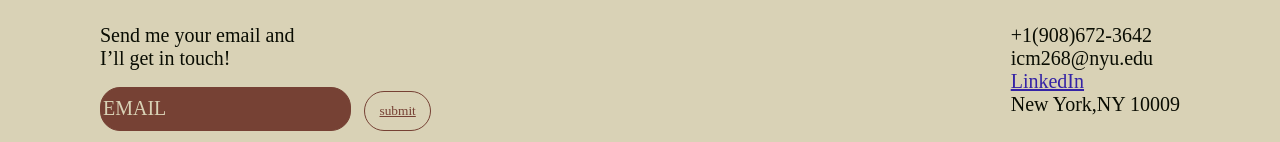
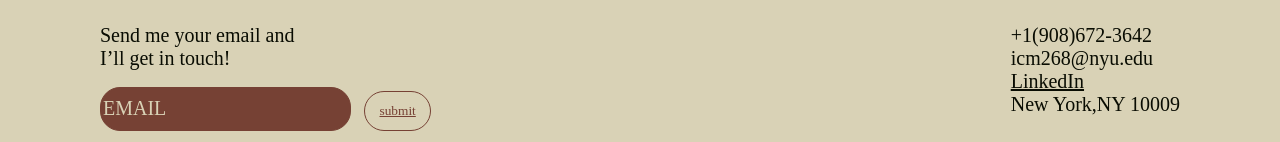
Before and after one commit to isabellaMas/masieroPortfolio, a React (Create React App) app in the folder front-end/: page / in a window 1280 px wide. Shown: the part 3312-3454 px from the top of the page. Built offline with nearby package versions, Linux system fonts and the light colour scheme.

Commit message:
style changes

```diff
--- a/front-end/src/Components/Footer.js
+++ b/front-end/src/Components/Footer.js
@@ -18,7 +18,7 @@ const Footer = () => {
 
   const handleSubmit = (e) => {
     e.preventDefault();
-    fetch("${domain}/graphic/submit-form", {
+    fetch(domain+'/graphic/submit-form', {
       method: "POST",
       headers: {
         "Content-Type": "application/json",
@@ -32,7 +32,7 @@ const Footer = () => {
       .catch((error) => {
         console.error("Error:", error);
       });
-    fetch("${domain}/submit-form", {
+    fetch(domain+'/submit-form', {
       method: "POST",
       headers: {
         "Content-Type": "application/json",
@@ -46,7 +46,7 @@ const Footer = () => {
       .catch((error) => {
         console.error("Error:", error);
       });
-    fetch("${domain}/resume/submit-form", {
+    fetch(domain+'/resume/submit-form', {
       method: "POST",
       headers: {
         "Content-Type": "application/json",
@@ -60,7 +60,7 @@ const Footer = () => {
       .catch((error) => {
         console.error("Error:", error);
       });
-    fetch("${domain}/projects/submit-form", {
+    fetch(domain+'/projects/submit-form', {
       method: "POST",
       headers: {
         "Content-Type": "application/json",
@@ -105,7 +105,7 @@ const Footer = () => {
         <div id="phone">+1(908)672-3642</div>
         <div id="email">icm268@nyu.edu</div>
         <a
-          id="linked"
+          class="linked"
           href="https://www.linkedin.com/in/isabella-masiero-215647162/"
           target="_blank"
           rel="noreferrer"
--- a/front-end/src/Pages/Code.css
+++ b/front-end/src/Pages/Code.css
@@ -154,3 +154,7 @@ a {
   background-color: #764134;
   border: 1px solid #764134;
 }
+
+.foot .linked{
+  color: #090c02;
+}
--- a/front-end/src/Pages/Graphic.css
+++ b/front-end/src/Pages/Graphic.css
@@ -11,6 +11,10 @@
 
 .footGraphic .submit {
   border: 1px solid #d9d2b6;
+  color: #d9d2b6;
+}
+
+.footGraphic .linked{
   color: #d9d2b6;
 }
 
--- a/front-end/src/Pages/Main.css
+++ b/front-end/src/Pages/Main.css
@@ -180,3 +180,7 @@
   background-color: #764134;
   border: 1px solid #764134;
 }
+
+.foot .linked{
+  color: #090c02;
+}
--- a/front-end/src/Pages/Resume.css
+++ b/front-end/src/Pages/Resume.css
@@ -131,3 +131,8 @@
   background-color: #d9d2b6;
   border: 1px solid #d9d2b6;
 }
+
+
+.footResume .linked{
+  color: #d9d2b6;
+}
```
Also changed, not shown: 1 other file (tests, documents, lock files or other folders).
